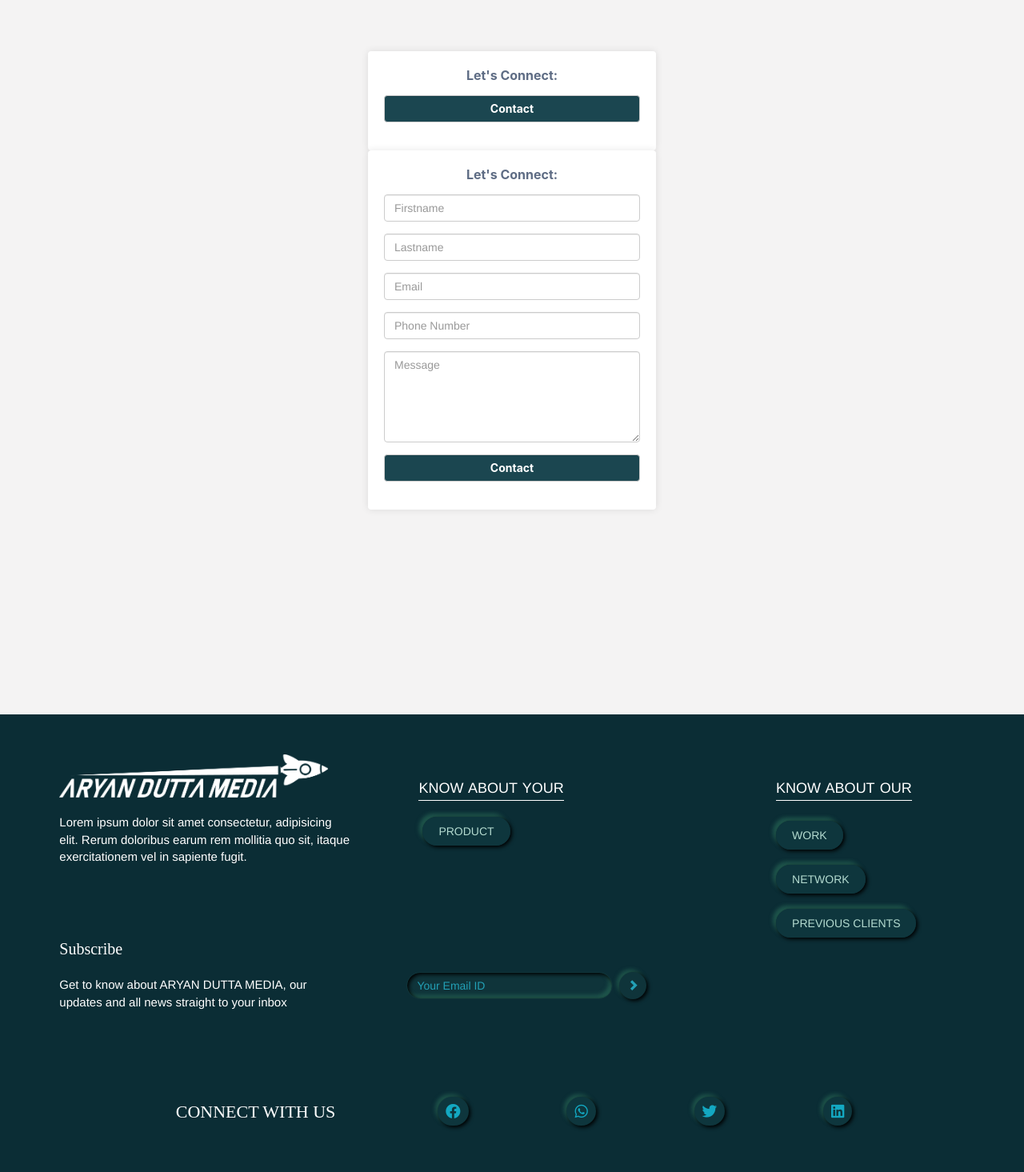
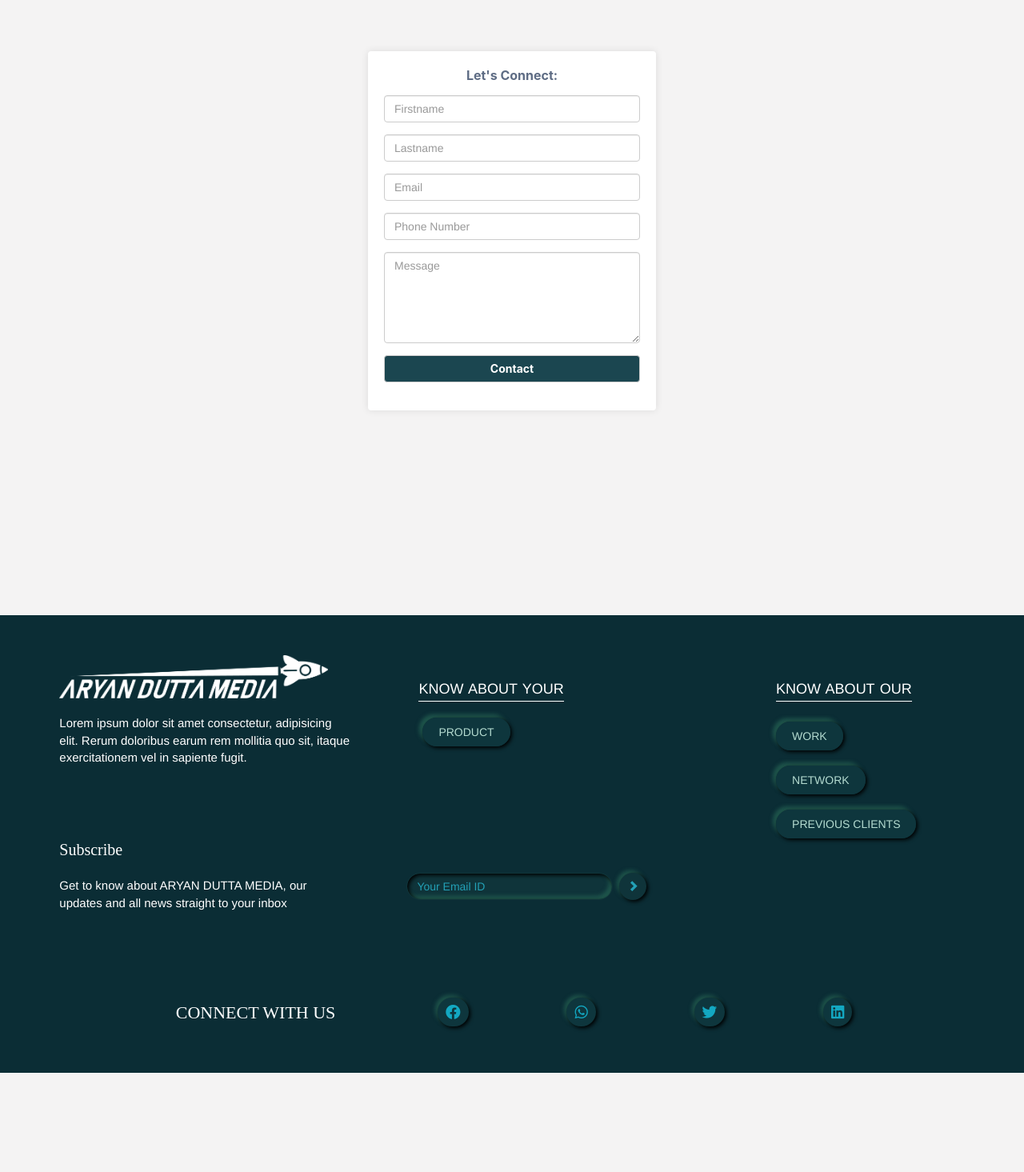
Before and after one commit to rittikdasgupta/office, a Django app: page /contact/ in a window 1280 px wide. Shown: the part 100-1565 px from the top of the page at 80% size. After the commit the page ends 1441 px from the top, so only its background shows below. Run offline with Django 3.2, Linux system fonts and the light colour scheme; some libraries are stand-ins or nearby versions.

Commit message:
Pageclip

```diff
--- a/main/templates/main/contact.html
+++ b/main/templates/main/contact.html
@@ -5,16 +5,14 @@
 {% endblock %}
 {% block content %}
 <div class="container outer">
-
     <div class="col-xs-offset-1 col-xs-10 col-sm-offset-2 col-sm-8 col-md-offset-4 col-md-4 form-box">
-        <form method='POST' class='form-dsgn-rgst'>{% csrf_token %}
+        <form action="https://send.pageclip.co/0xMsXCmNr4Fz58UnApxMjwZJZAAUvfGK" class="pageclip-form form-dsgn-rgst" method="post">
+            {% csrf_token %}
             <div class="form-group">
                 <div class='col-xs-offset-2 col-xs-8 form-header-heavy text-center'>Let's Connect:</div>
             </div>
-<!--             {{form}} -->
-
-            <!-- <div class='form-group'>
-                <input type="text" name="firsname" class="form-control" placeholder="Firstname">
+            <div class='form-group'>
+                <input type="text" name="firstname" class="form-control" placeholder="Firstname">
             </div>
             <div class='form-group'>
                 <input type="text" name="lastname" class="form-control" placeholder="Lastname">
@@ -27,38 +25,12 @@
             </div>
             <div class='form-group'>
                 <textarea type="text" rows=5 name='message' placeholder="Message" class="form-control"></textarea>
-            </div> -->
+            </div>
             <div class='form-group'>
-                <button class='form-control btn-dsgn' type='submit'>Contact</button>
+                <button class='form-control btn-dsgn pageclip-form__submit' type='submit'>Contact</button>
             </div>
         </form>
     </div>
 
-  <div class="col-xs-offset-1 col-xs-10 col-sm-offset-2 col-sm-8 col-md-offset-4 col-md-4 form-box">
-      <form action="https://send.pageclip.co/0xMsXCmNr4Fz58UnApxMjwZJZAAUvfGK" class="pageclip-form form-dsgn-rgst" method="post">
-        <div class="form-group">
-            <div class='col-xs-offset-2 col-xs-8 form-header-heavy text-center'>Let's Connect:</div>
-        </div>
-        <div class='form-group'>
-            <input type="text" name="firstname" class="form-control" placeholder="Firstname">
-        </div>
-        <div class='form-group'>
-            <input type="text" name="lastname" class="form-control" placeholder="Lastname">
-        </div>
-        <div class='form-group'>
-            <input type="email" name='email' placeholder="Email" class="form-control">
-        </div>
-        <div class='form-group'>
-            <input type="number" name='number' placeholder="Phone Number" class="form-control">
-        </div>
-        <div class='form-group'>
-            <textarea type="text" rows=5 name='message' placeholder="Message" class="form-control"></textarea>
-        </div>
-        <div class='form-group'>
-            <button class='form-control btn-dsgn pageclip-form__submit' type='submit'>Contact</button>
-        </div>
-    </form>
-  </div>
-
 </div>
 {% endblock %}
--- a/main/urls.py
+++ b/main/urls.py
@@ -12,5 +12,4 @@ urlpatterns = [
     path("graphics/", views.graphicsdesign, name="graphicsdesign"),
     path("socialmedia/", views.socialmedia, name="socialmedia"),
     path("team/", views.team, name="team"),
-    path("contact/",views.showformdata,name="contact")
 ]
--- a/main/views.py
+++ b/main/views.py
@@ -1,30 +1,20 @@
+import requests
+from django.http import  HttpResponseRedirect
 from django.shortcuts import render
 from .forms import UserContact
-
 # Create your views here.
 def homepage(request):
     return render(request,'main/index.html')
-
 def mainpage(request):
     return render(request,'main/main.html')
-
 def contact(request):
-    return render(request, 'main/contact.html')
-
+    form=UserContact()
+    return render(request,'main/contact.html',{'form':form})
 def webdesign(request):
     return render(request,'main/wb.html')
-
 def graphicsdesign(request):
     return render(request,'main/graphics.html')
-
 def socialmedia(request):
     return render(request,'main/socialmedia.html')
-
 def team(request):
     return render(request,'main/team.html')
-# def showformdata(request):
-#     return render(request,'main/contact.html')
-
-def showformdata(request):
-    frm = UserContact()
-    return render(request, 'main/contact.html', {'form': frm})
```
